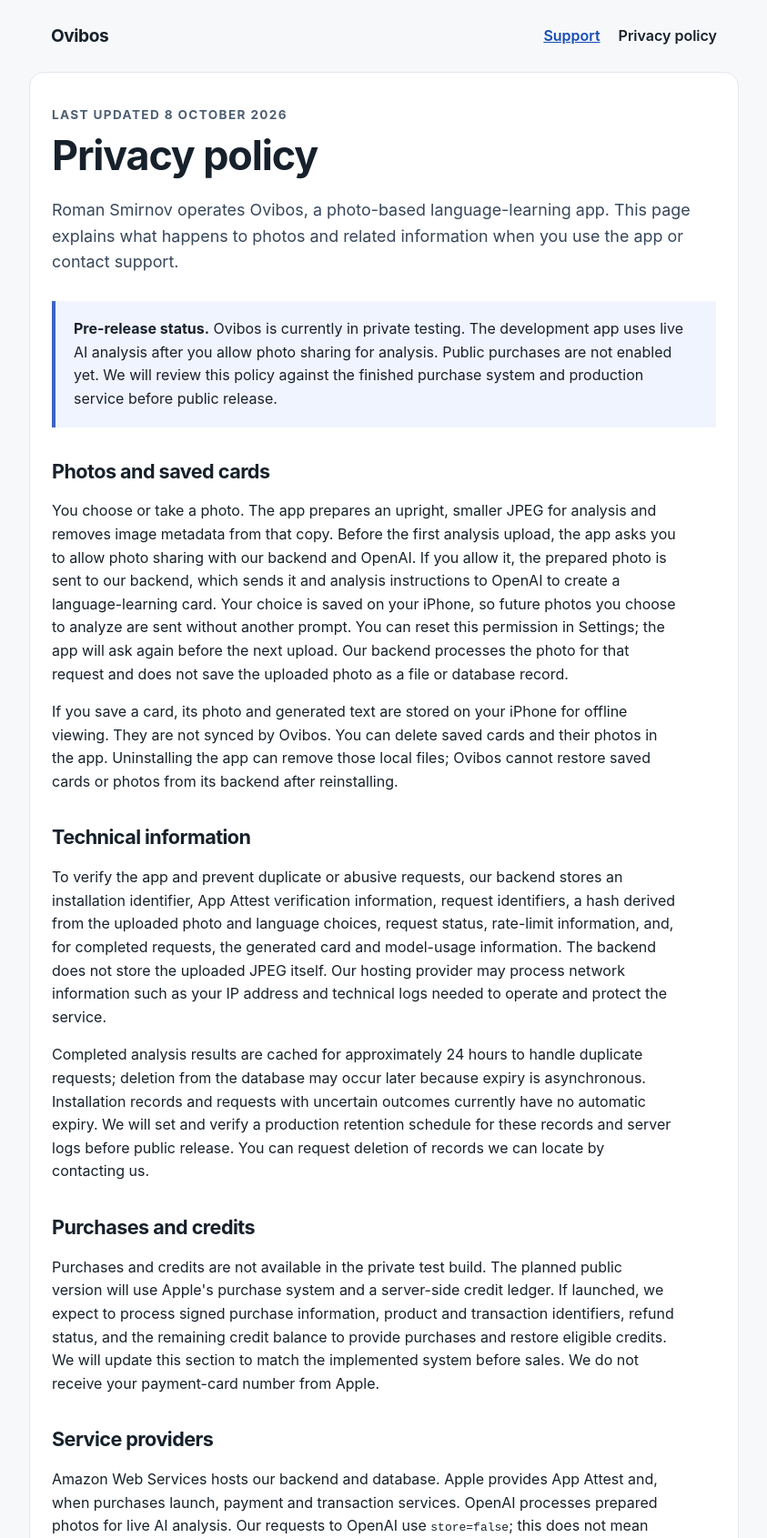
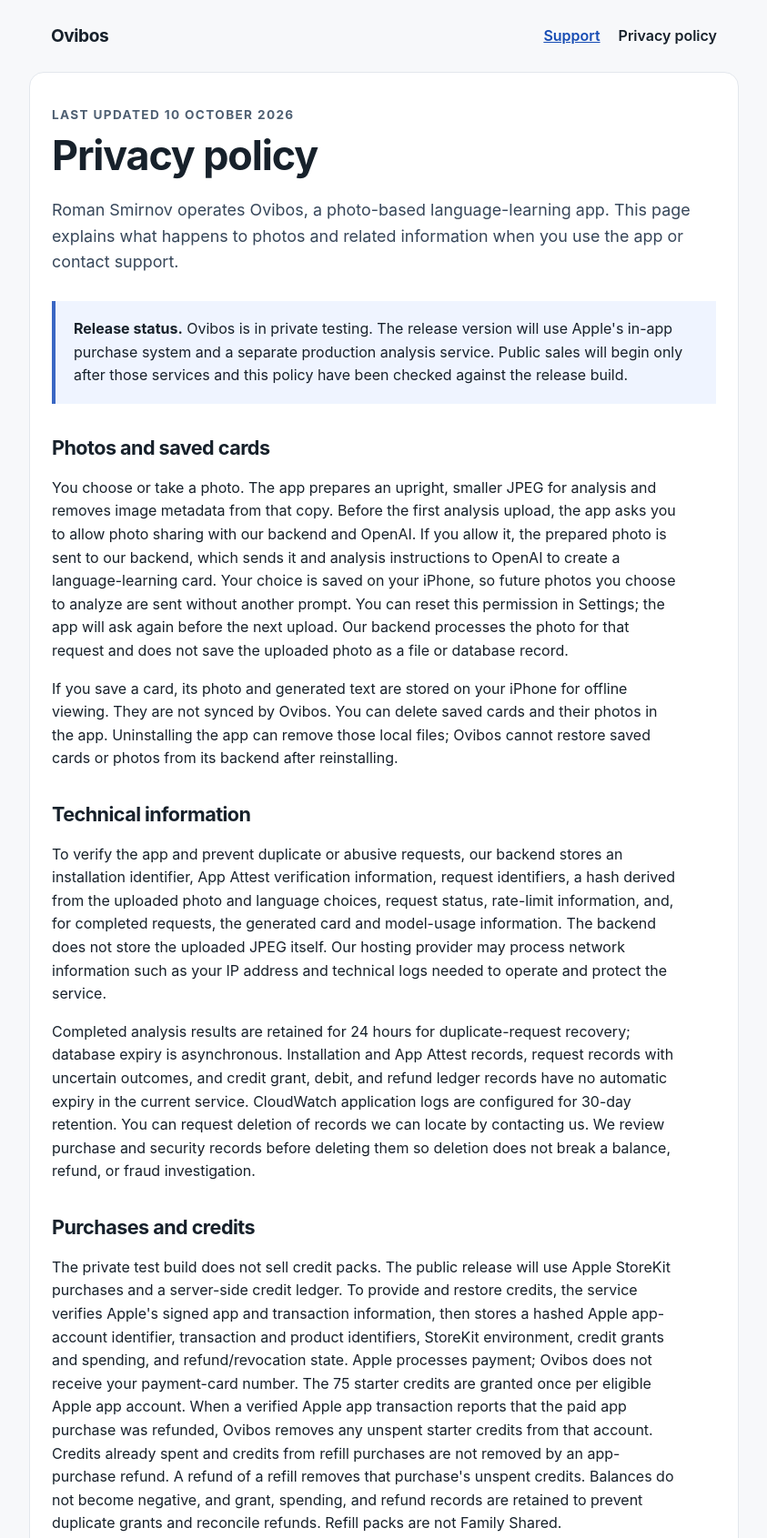
Before and after one commit to luddite478/ovibos-pages, a plain HTML site: page privacy.html in a window 1280 px wide. Shown: the top 1691 px of the page at 91% size, without its empty margins (218-1061 px from the left). Drawn offline with Linux system fonts and the light colour scheme.

Commit message:
Update Ovibos public purchase privacy terms

```diff
--- a/privacy.html
+++ b/privacy.html
@@ -16,10 +16,10 @@
     </nav>
   </header>
   <main>
-    <p class="eyebrow">Last updated 8 October 2026</p>
+    <p class="eyebrow">Last updated 10 October 2026</p>
     <h1>Privacy policy</h1>
     <p class="intro">Roman Smirnov operates Ovibos, a photo-based language-learning app. This page explains what happens to photos and related information when you use the app or contact support.</p>
-    <div class="notice"><strong>Pre-release status.</strong> Ovibos is currently in private testing. The development app uses live AI analysis after you allow photo sharing for analysis. Public purchases are not enabled yet. We will review this policy against the finished purchase system and production service before public release.</div>
+    <div class="notice"><strong>Release status.</strong> Ovibos is in private testing. The release version will use Apple's in-app purchase system and a separate production analysis service. Public sales will begin only after those services and this policy have been checked against the release build.</div>
 
     <h2>Photos and saved cards</h2>
     <p>You choose or take a photo. The app prepares an upright, smaller JPEG for analysis and removes image metadata from that copy. Before the first analysis upload, the app asks you to allow photo sharing with our backend and OpenAI. If you allow it, the prepared photo is sent to our backend, which sends it and analysis instructions to OpenAI to create a language-learning card. Your choice is saved on your iPhone, so future photos you choose to analyze are sent without another prompt. You can reset this permission in Settings; the app will ask again before the next upload. Our backend processes the photo for that request and does not save the uploaded photo as a file or database record.</p>
@@ -27,17 +27,17 @@
 
     <h2>Technical information</h2>
     <p>To verify the app and prevent duplicate or abusive requests, our backend stores an installation identifier, App Attest verification information, request identifiers, a hash derived from the uploaded photo and language choices, request status, rate-limit information, and, for completed requests, the generated card and model-usage information. The backend does not store the uploaded JPEG itself. Our hosting provider may process network information such as your IP address and technical logs needed to operate and protect the service.</p>
-    <p>Completed analysis results are cached for approximately 24 hours to handle duplicate requests; deletion from the database may occur later because expiry is asynchronous. Installation records and requests with uncertain outcomes currently have no automatic expiry. We will set and verify a production retention schedule for these records and server logs before public release. You can request deletion of records we can locate by contacting us.</p>
+    <p>Completed analysis results are retained for 24 hours for duplicate-request recovery; database expiry is asynchronous. Installation and App Attest records, request records with uncertain outcomes, and credit grant, debit, and refund ledger records have no automatic expiry in the current service. CloudWatch application logs are configured for 30-day retention. You can request deletion of records we can locate by contacting us. We review purchase and security records before deleting them so deletion does not break a balance, refund, or fraud investigation.</p>
 
     <h2>Purchases and credits</h2>
-    <p>Purchases and credits are not available in the private test build. The planned public version will use Apple's purchase system and a server-side credit ledger. If launched, we expect to process signed purchase information, product and transaction identifiers, refund status, and the remaining credit balance to provide purchases and restore eligible credits. We will update this section to match the implemented system before sales. We do not receive your payment-card number from Apple.</p>
+    <p>The private test build does not sell credit packs. The public release will use Apple StoreKit purchases and a server-side credit ledger. To provide and restore credits, the service verifies Apple's signed app and transaction information, then stores a hashed Apple app-account identifier, transaction and product identifiers, StoreKit environment, credit grants and spending, and refund/revocation state. Apple processes payment; Ovibos does not receive your payment-card number. The 75 starter credits are granted once per eligible Apple app account. When a verified Apple app transaction reports that the paid app purchase was refunded, Ovibos removes any unspent starter credits from that account. Credits already spent and credits from refill purchases are not removed by an app-purchase refund. A refund of a refill removes that purchase's unspent credits. Balances do not become negative, and grant, spending, and refund records are retained to prevent duplicate grants and reconcile refunds. Refill packs are not Family Shared.</p>
 
     <h2>Service providers</h2>
     <p>Amazon Web Services hosts our backend and database. Apple provides App Attest and, when purchases launch, payment and transaction services. OpenAI processes prepared photos for live AI analysis. Our requests to OpenAI use <code>store=false</code>; this does not mean OpenAI retains no data. OpenAI says API data is not used to train its models unless the API customer opts in, and its default abuse-monitoring logs may contain submitted content for up to 30 days, with exceptions. See <a href="https://developers.openai.com/api/docs/guides/your-data">OpenAI's data controls</a>.</p>
     <p>GitHub hosts these public pages and may record visitor IP addresses for security. If you email support, Google processes your message through Gmail. We do not include advertising or analytics scripts on these pages.</p>
 
     <h2>Your choices and requests</h2>
-    <p>You can decline photo sharing before the first upload, reset that permission in Settings, choose which photos to analyze, delete saved cards on your device, and contact us to request access to or deletion of backend records associated with you. Because there is no Ovibos account, we may ask for information needed to find your records and prevent another person's data or credits from being changed. Some purchase or security records may need to be retained for accounting, fraud prevention, or legal obligations after the purchase system launches.</p>
+    <p>You can decline photo sharing before the first upload, reset that permission in Settings, choose which photos to analyze, delete saved cards on your device, and contact us to request access to or deletion of backend records associated with you. Because there is no Ovibos login, we verify requests using information needed to locate the record and protect another person's balance. Purchase, refund, and security ledger entries do not automatically expire; we may retain the minimum records needed to prevent replay, resolve refunds, and meet accounting or legal obligations. Credit restoration does not restore cards or photos deleted from your iPhone.</p>
     <p>For a privacy question or request, email <a href="mailto:luddite478@gmail.com?subject=Ovibos%20privacy%20request">luddite478@gmail.com</a>. We may update this policy as the app changes and will change the date above when we do.</p>
   </main>
   <footer>© 2026 Roman Smirnov · <a href="./">Support</a></footer>
```
Also changed, not shown: index.html (+1 -0 lines).
